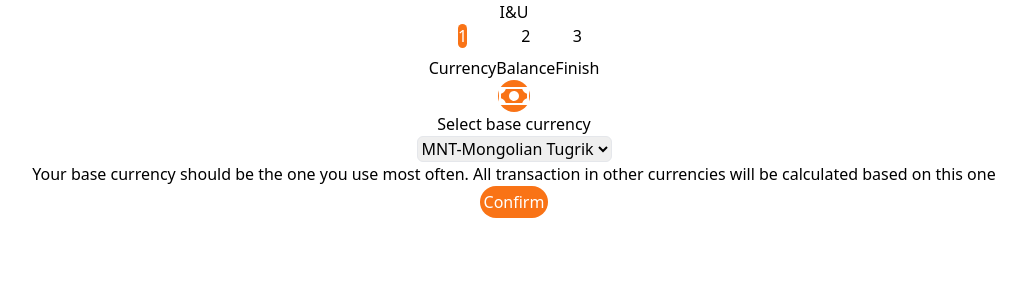
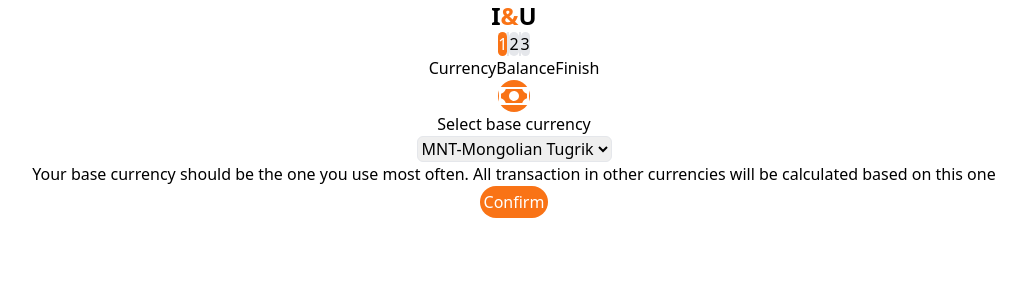
Before and after one commit to Ider20/private_expense_tracker, a Next.js app: page /steps in a window 1280 px wide. Shown: the top 300 px of the page, without its empty margins (126-1152 px from the left). Built offline with nearby package versions, Linux system fonts and the light colour scheme.

Commit message:
working on login

```diff
--- a/src/Components/Steps.jsx
+++ b/src/Components/Steps.jsx
@@ -22,37 +22,51 @@ export const Steps = () => {
 
   return (
     <div className="w-full flex flex-col items-center pt-10">
-      <div className="flex justify-center mb-12">I&U</div>
-      <div className="flex gap-x-24 justify-center text-sm mb-[141px]">
+      <div className="flex justify-center mb-12 text-2xl font-bold">
+        I<span className="text-orange-500">&</span>U
+      </div>
+      <div className="flex justify-center text-sm ">
         <div className="flex flex-col items-center gap-2">
           <div
             className={`bg-orange-500 w-5 text-white flex justify-center rounded-full`}
           >
             1
           </div>
-          <div>Currency</div>
         </div>
+        <div
+          className={`w-[90px] h-[5px] border border-${
+            steps >= 2 ? bgColor : "gray-200"
+          } bg-${steps >= 2 ? bgColor : "gray-200"} mt-2`}
+        ></div>
         {/* <div className="text-gray-500 text-4xl self-start">_______</div> */}
         <div className="flex flex-col items-center gap-2">
           <div
-            className={`bg-${steps === 2 ? bgColor : "[#E5E7EB]"} w-5 text-${
+            className={`bg-${steps >= 2 ? bgColor : "gray-200"} w-5 text-${
               steps >= 2 ? textColor : "gray-500"
             } flex justify-center rounded-full`}
           >
             2
           </div>
-          <div>Balance</div>
         </div>
+        <div
+          className={`w-[90px] h-[5px] border border-${
+            steps === 3 ? bgColor : "gray-200"
+          } bg-${steps === 3 ? bgColor : "gray-200"} mt-2`}
+        ></div>
         <div className="flex flex-col items-center gap-2">
           <div
-            className={`bg-${steps === 3 ? bgColor : "[#E5E7EB]"} w-5 text-${
+            className={`bg-${steps === 3 ? bgColor : "gray-200"} w-5 text-${
               steps === 3 ? textColor : "gray-500"
             } flex justify-center rounded-full`}
           >
             3
           </div>
-          <div>Finish</div>
         </div>
+      </div>
+      <div className="mb-[141px] flex gap-16 mt-2 text-sm text-gray-500">
+        <div>Currency</div>
+        <div>Balance</div>
+        <div>Finish</div>
       </div>
       {/* Step One ====================================================*/}
       {steps === 1 && (
@@ -102,7 +116,7 @@ export const Steps = () => {
           </button>
         </div>
       )}
-      {/* // Step Three ==================================================== */}
+      {/* Step Three ====================================================*/}
       {steps === 3 && (
         <div className="flex flex-col items-center">
           <div className="w-10 bg-orange-500 m-auto flex justify-center items-center rounded-full h-10 mb-6">
@@ -115,7 +129,7 @@ export const Steps = () => {
           </div>
           <Link href={"./"}>
             <button className="w-[340px] bg-orange-500 text-white p-1 rounded-full">
-              Go to Dashboard
+              Go to back Login page
             </button>
           </Link>
         </div>
--- a/src/pages/index.js
+++ b/src/pages/index.js
@@ -1,14 +1,39 @@
 import Image from "next/image";
 import { Inter } from "next/font/google";
 import Link from "next/link";
+import { useState } from "react";
 
 const inter = Inter({ subsets: ["latin"] });
 
 export default function Home() {
+  const [inputEmail, setInputEmail] = useState("");
+  const [inputPassword, setInputPassword] = useState("");
+
+  const handleEmail = (e) => {
+    // console.log(e.target.value, "email");
+    setInputEmail(e.target.value);
+  };
+  const handlePassword = (e) => {
+    // console.log(e.target.value, "Password");
+    setInputPassword(e.target.value);
+  };
+
+  const handleLogin = async () => {
+    const loginData = { email: inputEmail, password: inputPassword };
+
+    const response = await fetch("http://localhost:8080", {
+      method: "POST",
+      headers: { "Content-Type": "application/json" },
+      body: JSON.stringify(loginData),
+    });
+  };
+
   return (
     <div className="w-full m-auto flex">
       <div className="w-2/4 m-auto flex flex-col items-center gap-3">
-        <div className="text-2xl font-semibold">I & U</div>
+        <div className="text-2xl font-bold">
+          I<span className="text-orange-500">&</span>U
+        </div>
         <div className="flex flex-col items-center mb-4">
           <p className="text-2xl font-semibold">Welcome Back</p>
           <p className="text-base font-normal">
@@ -19,16 +44,20 @@ export default function Home() {
         <input
           className="border w-[390px] rounded-md p-1 bg-[#ebebeb]"
           placeholder="Email"
+          onChange={handleEmail}
         />
         <input
           className="border w-[390px] rounded-md p-1 bg-[#ebebeb]"
           placeholder="Password"
+          onChange={handlePassword}
         />
-        <Link href={"/dashboard"}>
-          <button className="bg-orange-500 w-[390px] rounded-full p-1 mb-4 text-white">
-            Log In
-          </button>
-        </Link>
+
+        <button
+          className="bg-orange-500 w-[390px] rounded-full p-1 mb-4 text-white"
+          onClick={handleLogin}
+        >
+          Log In
+        </button>
 
         <div className="flex flex-row gap-2">
           <div className="">Don't have account?</div>
```
Also changed, not shown: src/Components/CreateAccount.jsx (+14 -0 lines).
